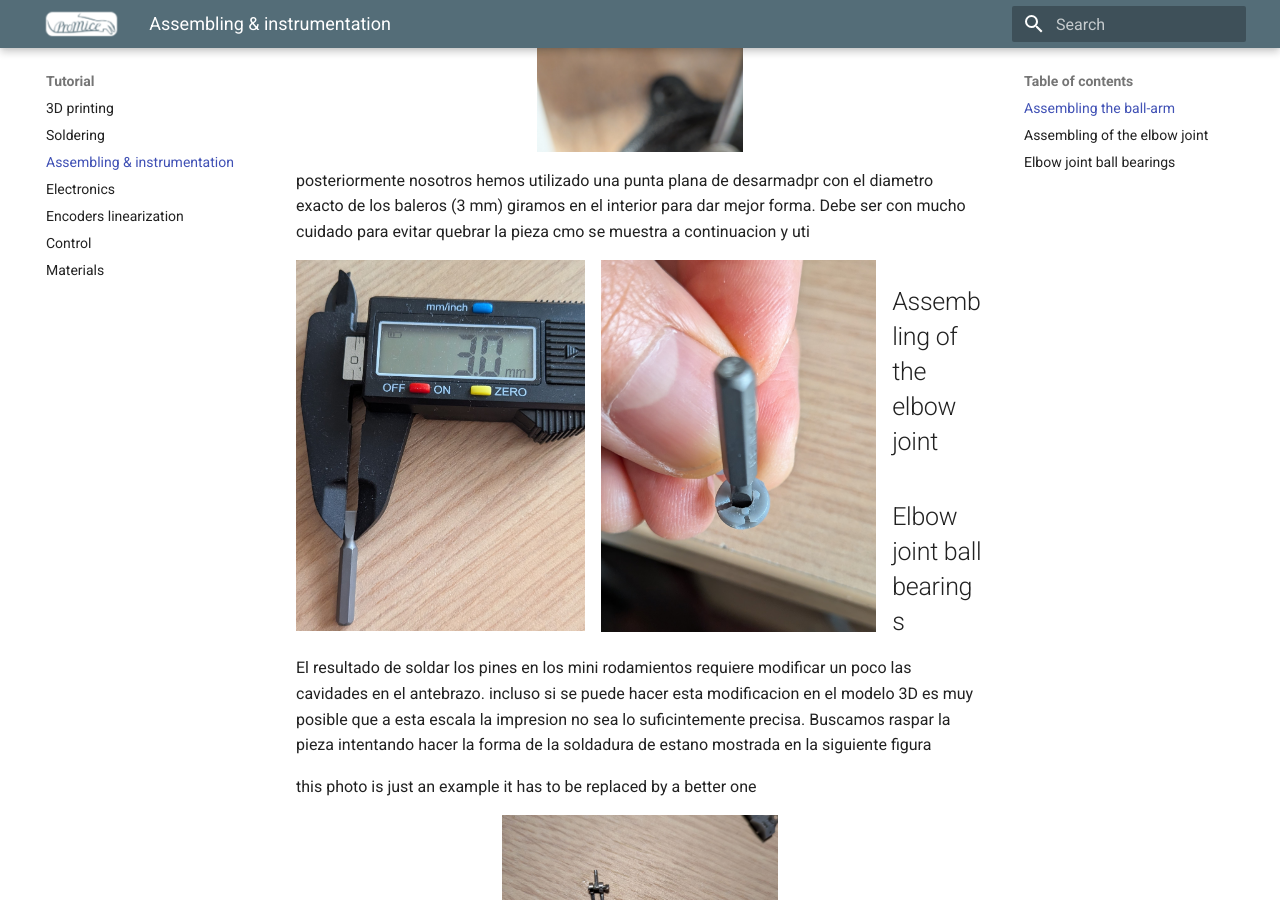
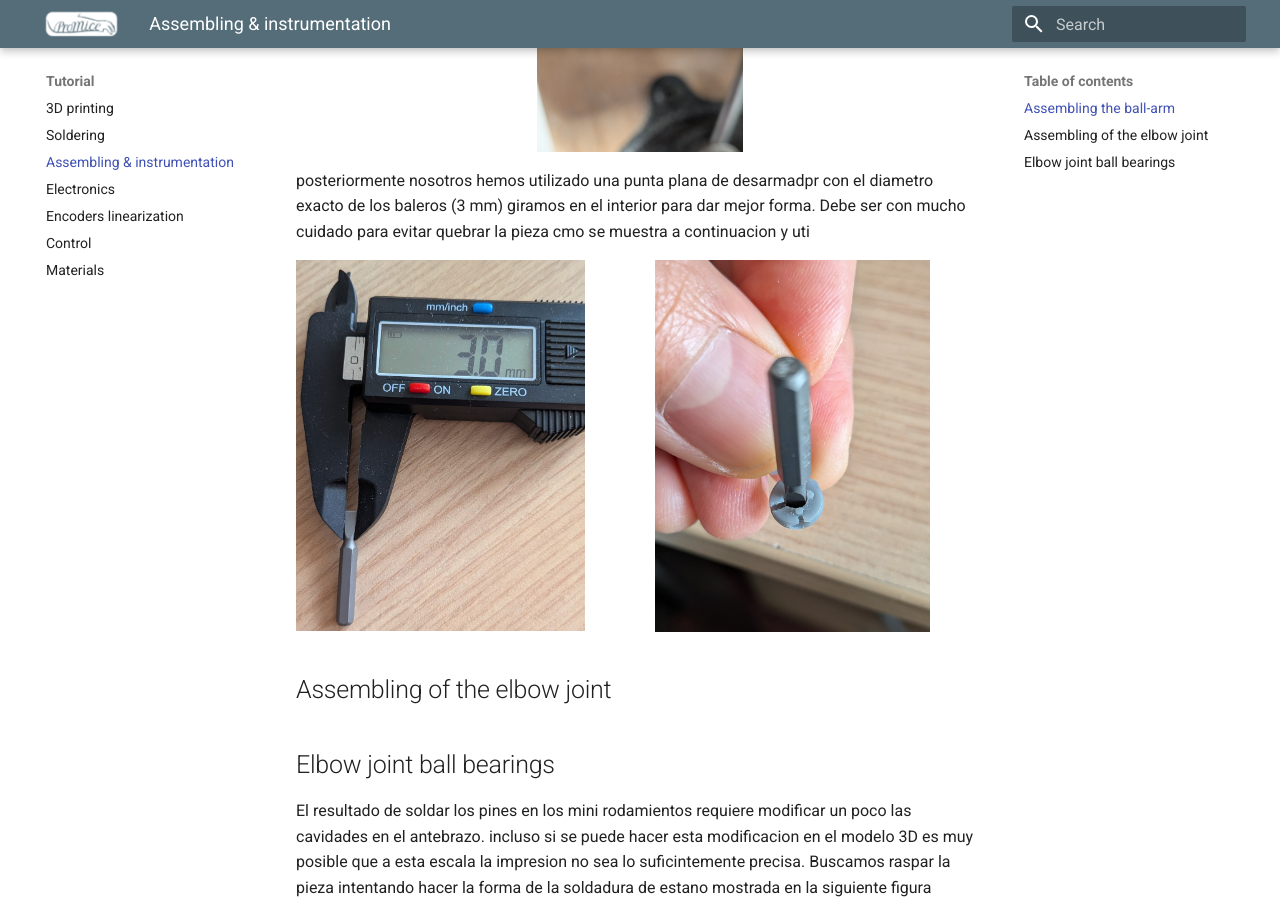
Before and after one commit to Juan-CarlosM/ProMice, an MkDocs documentation site: the page built from docs/assembling_instrumentation.md, in a window 1280 px wide and 900 px high, scrolled down 434 px. Built offline with MkDocs 1.6.1 and Material for MkDocs 9.7.7, drawn with Linux system fonts in a browser that asks for light colours.

Commit message:
Change alignment of YLS ball bearings cav2 image
Updated alignment of YLS ball bearings cav2 image.

```diff
--- a/docs/assembling_instrumentation.md
+++ b/docs/assembling_instrumentation.md
@@ -14,7 +14,7 @@ cmo se muestra a continuacion y uti
 
 ![YLS ball bearings cav3](images/YLS_ball_bearings_cav3.jpg){width=42% align=left}
 
-![YLS ball bearings cav2](images/YLS_ball_bearings_cav2.jpg){width=40% align=left}
+![YLS ball bearings cav2](images/YLS_ball_bearings_cav2.jpg){width=40% .center}
 
 
 
```
